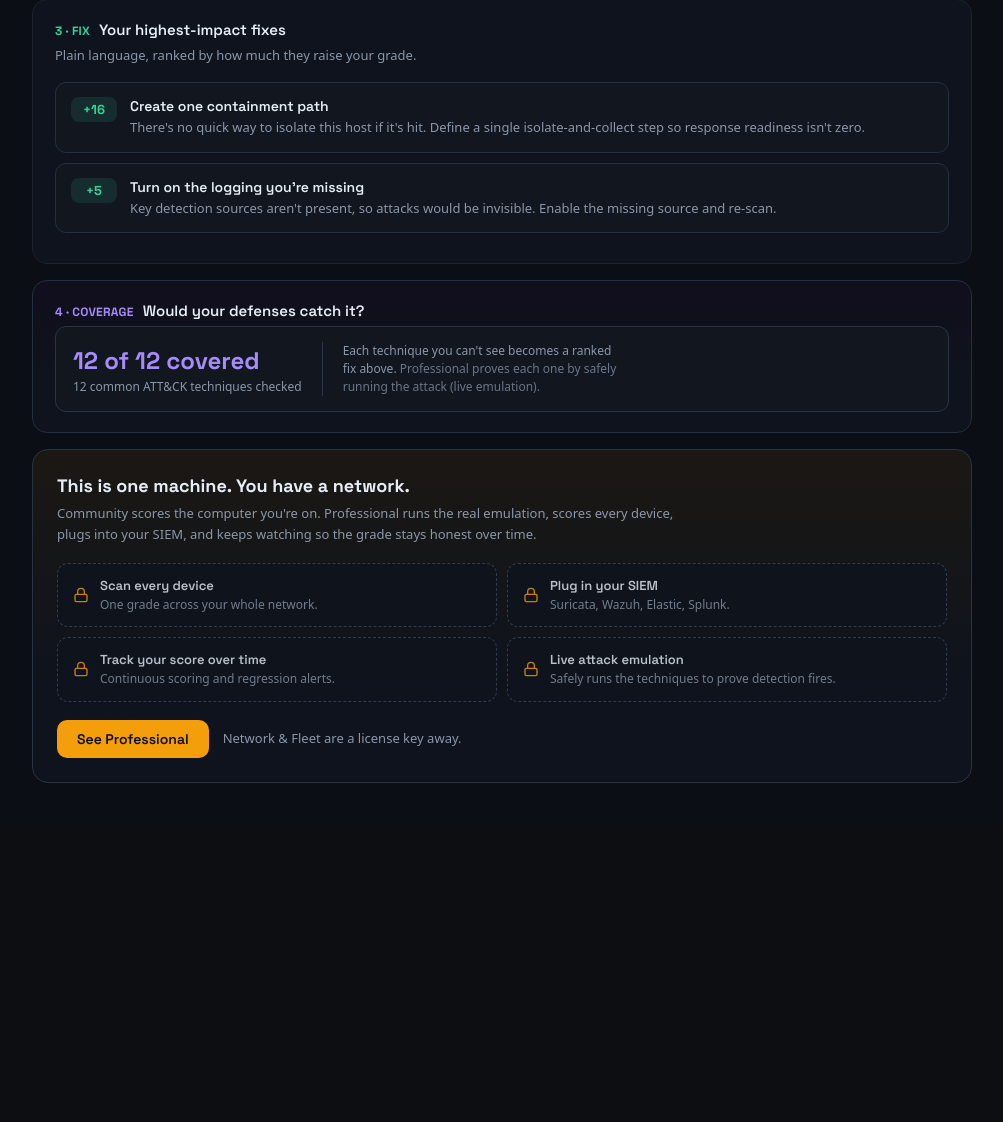
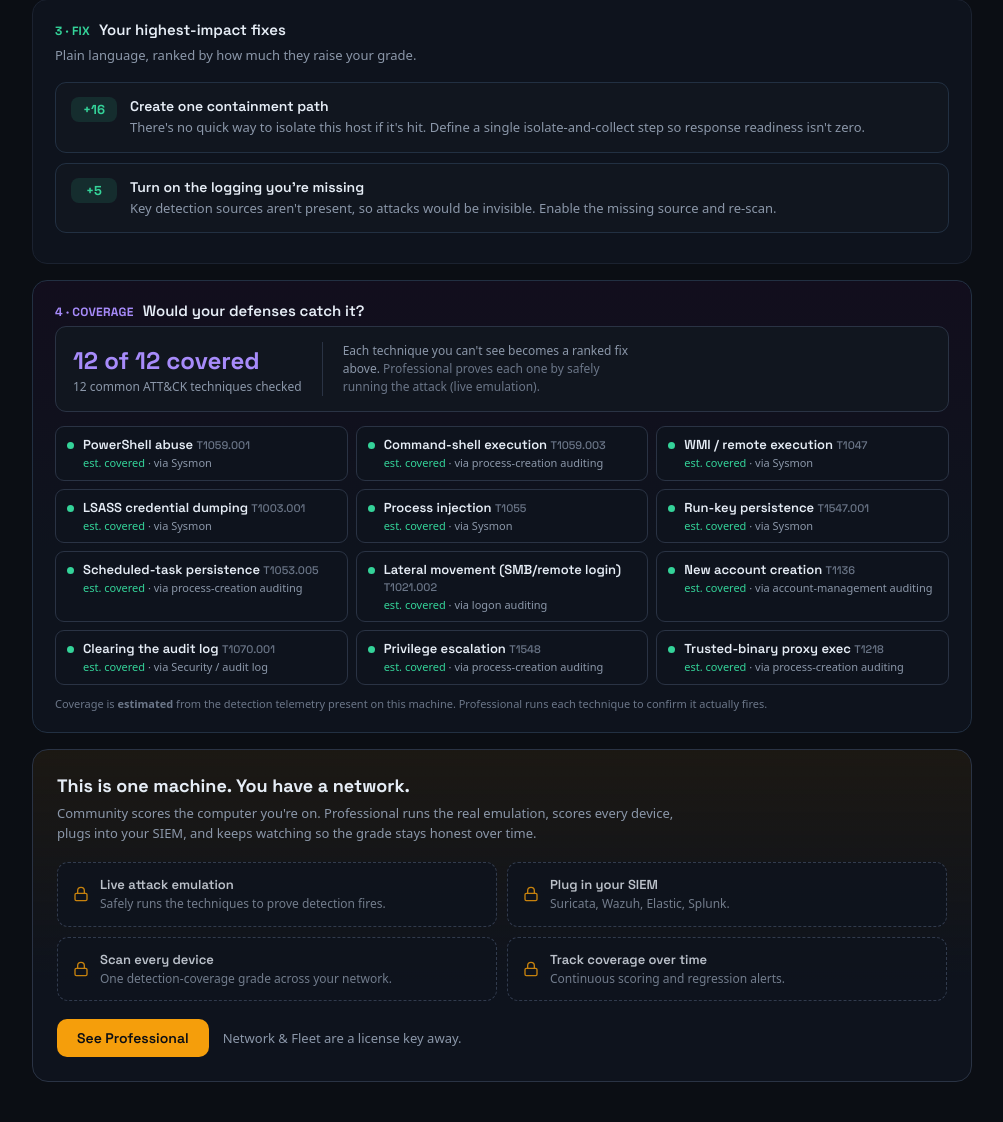
Before and after one commit to ByTE-X-Bit-Technologies/pila-suite-community, a FastAPI app: page / in a window 1280 px wide. Shown: the part 905-2027 px from the top of the page, without its empty margins (138-1141 px from the left). Before the commit the page ends 1688 px from the top, so only its background shows below. Run offline with FastAPI, Linux system fonts and the light colour scheme.

Commit message:
PILA Suite Free: render the 12-technique coverage list in the UI
Co-Authored-By: Claude Opus 4.8 <noreply@anthropic.com>

Claude-Session: https://claude.ai/code/session_01NL42iRVo4SVB7QeAqsbPva

```diff
--- a/freescore/templates/index.html
+++ b/freescore/templates/index.html
@@ -114,14 +114,16 @@
     <div id="fixes"></div>
   </section>
 
-  <!-- PROVE -->
+  <!-- COVERAGE -->
   <section class="card" style="border-color:#223042;background:linear-gradient(180deg,#120e1d 0%,var(--panel) 60%)">
     <div class="row"><span class="kicker" style="color:var(--purple)">4 · COVERAGE</span><span class="gk" style="font-weight:600;font-size:15px">Would your defenses catch it?</span></div>
     <div style="display:flex;flex-wrap:wrap;align-items:center;gap:20px;padding:15px 17px;border:1px solid var(--line2);border-radius:11px;background:var(--panel2)">
       <div><div class="gk" id="provebig" style="font-weight:700;font-size:24px;color:var(--purple)">—</div><div class="muted" id="provesub" style="font:500 12px/1 system-ui;margin-top:5px">—</div></div>
       <div style="width:1px;align-self:stretch;background:var(--line2)"></div>
-      <div class="muted" style="font:400 12px/1.5 system-ui;max-width:280px">Each technique you can't see becomes a ranked fix above. <span class="dim">Professional proves each one by safely running the attack (live emulation).</span></div>
+      <div class="muted" style="font:400 12px/1.5 system-ui;max-width:300px">Each technique you can't see becomes a ranked fix above. <span class="dim">Professional proves each one by safely running the attack (live emulation).</span></div>
     </div>
+    <div id="covlist" style="margin-top:14px;display:grid;grid-template-columns:repeat(auto-fill,minmax(248px,1fr));gap:8px"></div>
+    <div class="dim" style="font:400 11px/1.45 system-ui;margin-top:11px">Coverage is <strong style="font-weight:600">estimated</strong> from the detection telemetry present on this machine. Professional runs each technique to confirm it actually fires.</div>
   </section>
 
   <!-- UPGRADE -->
@@ -129,10 +131,10 @@
     <div class="gk" style="font-weight:700;font-size:18px;margin-bottom:6px">This is one machine. You have a network.</div>
     <p class="muted" style="margin:0 0 18px;font:400 13px/1.6 system-ui;max-width:640px">Community scores the computer you're on. Professional runs the real emulation, scores every device, plugs into your SIEM, and keeps watching so the grade stays honest over time.</p>
     <div class="lockgrid">
-      <div class="lockitem"><svg width="16" height="16" viewBox="0 0 24 24" fill="none" stroke="#f59e0b" stroke-width="2" stroke-linecap="round" stroke-linejoin="round"><rect x="3" y="11" width="18" height="11" rx="2"/><path d="M7 11V7a5 5 0 0 1 10 0v4"/></svg><div><div class="gk" style="font-weight:600;font-size:13px">Scan every device</div><div class="muted" style="font:400 12px/1.45 system-ui;margin-top:2px">One grade across your whole network.</div></div></div>
+      <div class="lockitem"><svg width="16" height="16" viewBox="0 0 24 24" fill="none" stroke="#f59e0b" stroke-width="2" stroke-linecap="round" stroke-linejoin="round"><rect x="3" y="11" width="18" height="11" rx="2"/><path d="M7 11V7a5 5 0 0 1 10 0v4"/></svg><div><div class="gk" style="font-weight:600;font-size:13px">Live attack emulation</div><div class="muted" style="font:400 12px/1.45 system-ui;margin-top:2px">Safely runs the techniques to prove detection fires.</div></div></div>
       <div class="lockitem"><svg width="16" height="16" viewBox="0 0 24 24" fill="none" stroke="#f59e0b" stroke-width="2" stroke-linecap="round" stroke-linejoin="round"><rect x="3" y="11" width="18" height="11" rx="2"/><path d="M7 11V7a5 5 0 0 1 10 0v4"/></svg><div><div class="gk" style="font-weight:600;font-size:13px">Plug in your SIEM</div><div class="muted" style="font:400 12px/1.45 system-ui;margin-top:2px">Suricata, Wazuh, Elastic, Splunk.</div></div></div>
-      <div class="lockitem"><svg width="16" height="16" viewBox="0 0 24 24" fill="none" stroke="#f59e0b" stroke-width="2" stroke-linecap="round" stroke-linejoin="round"><rect x="3" y="11" width="18" height="11" rx="2"/><path d="M7 11V7a5 5 0 0 1 10 0v4"/></svg><div><div class="gk" style="font-weight:600;font-size:13px">Track your score over time</div><div class="muted" style="font:400 12px/1.45 system-ui;margin-top:2px">Continuous scoring and regression alerts.</div></div></div>
-      <div class="lockitem"><svg width="16" height="16" viewBox="0 0 24 24" fill="none" stroke="#f59e0b" stroke-width="2" stroke-linecap="round" stroke-linejoin="round"><rect x="3" y="11" width="18" height="11" rx="2"/><path d="M7 11V7a5 5 0 0 1 10 0v4"/></svg><div><div class="gk" style="font-weight:600;font-size:13px">Live attack emulation</div><div class="muted" style="font:400 12px/1.45 system-ui;margin-top:2px">Safely runs the techniques to prove detection fires.</div></div></div>
+      <div class="lockitem"><svg width="16" height="16" viewBox="0 0 24 24" fill="none" stroke="#f59e0b" stroke-width="2" stroke-linecap="round" stroke-linejoin="round"><rect x="3" y="11" width="18" height="11" rx="2"/><path d="M7 11V7a5 5 0 0 1 10 0v4"/></svg><div><div class="gk" style="font-weight:600;font-size:13px">Scan every device</div><div class="muted" style="font:400 12px/1.45 system-ui;margin-top:2px">One detection-coverage grade across your network.</div></div></div>
+      <div class="lockitem"><svg width="16" height="16" viewBox="0 0 24 24" fill="none" stroke="#f59e0b" stroke-width="2" stroke-linecap="round" stroke-linejoin="round"><rect x="3" y="11" width="18" height="11" rx="2"/><path d="M7 11V7a5 5 0 0 1 10 0v4"/></svg><div><div class="gk" style="font-weight:600;font-size:13px">Track coverage over time</div><div class="muted" style="font:400 12px/1.45 system-ui;margin-top:2px">Continuous scoring and regression alerts.</div></div></div>
     </div>
     <div style="margin-top:18px;display:flex;flex-wrap:wrap;align-items:center;gap:14px">
       <button class="btn">See Professional</button>
@@ -149,7 +151,6 @@ const $ = (id) => document.getElementById(id);
 function catColor(v){ return v>=70?'var(--green)':v>=50?'var(--amber)':'var(--red)'; }
 
 function render(d){
-  // ring
   $('grade').textContent = d.grade;
   $('grade').style.color = d.grade_color;
   $('ring').style.borderColor = d.grade_color;
@@ -158,16 +159,13 @@ function render(d){
   $('scopeline').textContent = 'This machine · ' + (d.meta ? d.meta.edition : 'Community') + ' · detection coverage';
   $('hostline').textContent = d.host_label + ' · scanned just now';
 
-  // sources (from categories? we show the prove + a derived list) — use categories’ visibility via /api
-  // sources come back implicitly via the collector; show present ones we know from prove context:
   const srcWrap = $('sources'); srcWrap.innerHTML='';
-  (d.sources || d._sources || defaultSources(d)).forEach(s=>{
+  (d.sources || defaultSources(d)).forEach(s=>{
     const el=document.createElement('span'); el.className='chip';
     el.innerHTML='<span class="dot" style="background:var(--green)"></span>'+s;
     srcWrap.appendChild(el);
   });
 
-  // categories
   const cats = $('cats'); cats.innerHTML='';
   d.categories.forEach(c=>{
     const wrap=document.createElement('div');
@@ -183,7 +181,6 @@ function render(d){
     cats.appendChild(wrap);
   });
 
-  // fixes
   const fx = $('fixes'); fx.innerHTML='';
   d.fixes.forEach(f=>{
     const el=document.createElement('div'); el.className='fix';
@@ -193,13 +190,29 @@ function render(d){
     fx.appendChild(el);
   });
 
-  // prove
   $('provebig').textContent = d.prove.detected + ' of ' + d.prove.total + ' covered';
   $('provesub').textContent = d.prove.total + ' common ATT&CK techniques checked';
+  (function(){
+    var cov = d.prove.covered || [], mis = d.prove.missed || [];
+    var cl = $('covlist'); if (!cl) return; cl.innerHTML = '';
+    function esc(t){ return String(t==null?'':t).replace(/[&<>]/g, function(c){ return {'&':'&amp;','<':'&lt;','>':'&gt;'}[c]; }); }
+    function techrow(name, tid, ok, note){
+      var dot = ok ? '#34d399' : '#f59e0b';
+      var badge = ok ? 'est. covered' : 'blind spot';
+      return '<div style="display:flex;gap:9px;padding:9px 11px;border:1px solid var(--line2);border-radius:9px;background:var(--panel)">'
+        + '<span style="flex:none;width:7px;height:7px;border-radius:50%;background:' + dot + ';margin-top:6px"></span>'
+        + '<div style="min-width:0"><div class="gk" style="font-weight:600;font-size:13px">' + esc(name)
+        + ' <span class="dim" style="font-weight:500;font-size:11px">' + esc(tid) + '</span></div>'
+        + '<div class="muted" style="font:400 11px/1.4 system-ui;margin-top:2px">'
+        + '<span style="color:' + dot + '">' + badge + '</span>'
+        + (note ? ' · ' + esc(note) : '') + '</div></div></div>';
+    }
+    cov.forEach(function(c){ cl.innerHTML += techrow(c.name, c.id, true, c.via ? 'via ' + c.via : ''); });
+    mis.forEach(function(m){ cl.innerHTML += techrow(m.name, m.id, false, m.fix ? 'fix: ' + m.fix : ''); });
+  })();
 }
 
 function defaultSources(d){
-  // The /api/score payload doesn't ship raw sources; show a sensible host set.
   return ['Endpoint detection','Event logging','Audit policy'];
 }
 
```
